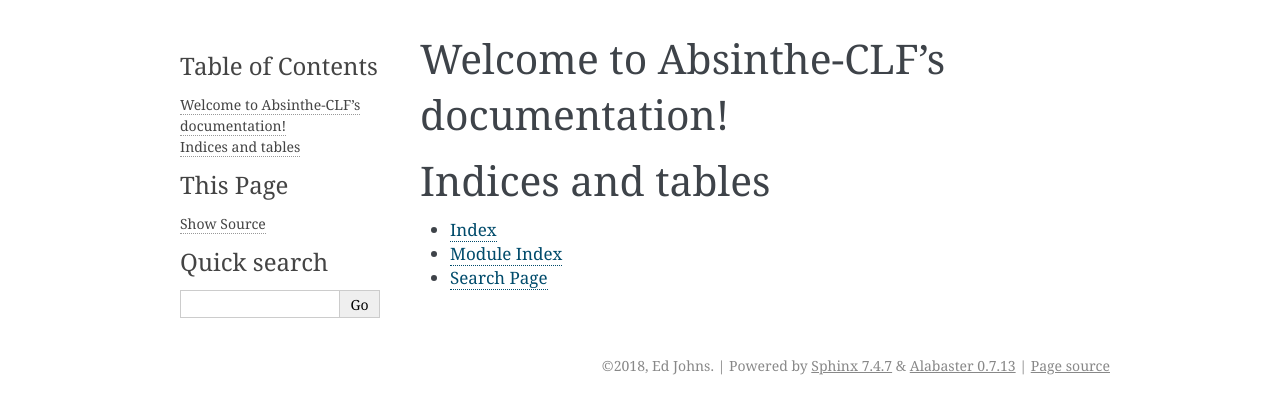
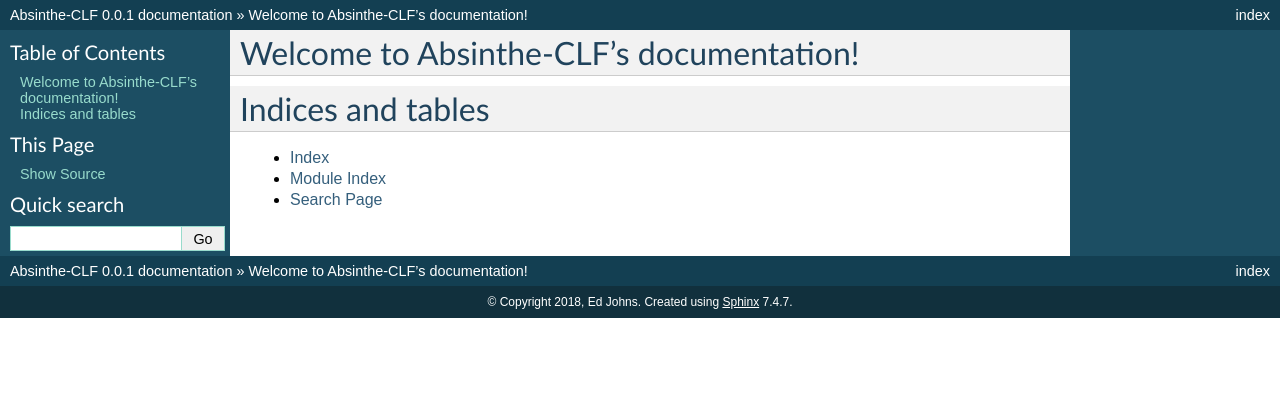
Before and after one commit to fossabot/absinthe-clf, a Sphinx documentation site: the page built from docs/index.rst, in a window 1280 px wide. Shown: the top 414 px of the page. Built offline with Sphinx 7.4.7, drawn with Linux system fonts in a browser that asks for light colours.

Commit message:
Updated paths for readthedocs makefiles. Moved sphinx install to actual pip call in dodo.py.

```diff
--- a/docs/conf.py
+++ b/docs/conf.py
@@ -12,9 +12,9 @@
 # add these directories to sys.path here. If the directory is relative to the
 # documentation root, use os.path.abspath to make it absolute, like shown here.
 #
-# import os
-# import sys
-# sys.path.insert(0, os.path.abspath('.'))
+ import os
+ import sys
+ sys.path.insert(0, os.path.abspath('..'))
 
 
 # -- Project information -----------------------------------------------------
@@ -75,7 +75,7 @@
 # The theme to use for HTML and HTML Help pages.  See the documentation for
 # a list of builtin themes.
 #
-html_theme = 'alabaster'
+html_theme = 'default'
 
 # Theme options are theme-specific and customize the look and feel of a theme
 # further.  For a list of options available for each theme, see the
--- a/dodo.py
+++ b/dodo.py
@@ -17,7 +17,7 @@
 
   return {
     'actions': [install_dependencies],
-    'targets': ['myhdl', 'sphinx', 'sphinx-autobuild'],
+    'targets': ['myhdl'],
     'file_dep': ['venv/bin/python3'],
     'verbosity': 2
   }
@@ -34,7 +34,7 @@
       print('\nInstalling Python 3 virtual environment...')
       call(['python3', '-m', 'venv', 'venv'])
       print('  Installing Python automation tools...\n')
-      call(['venv/bin/pip3', 'install', 'doit', 'wheel', 'setuptools'])
+      call(['venv/bin/pip3', 'install', 'doit', 'wheel', 'setuptools', 'sphinx', 'sphinx-autobuild'])
 
     print('\nRunning build tools...\n')
     call(["venv/bin/doit"])
```
Also changed, not shown: 2 other files.
